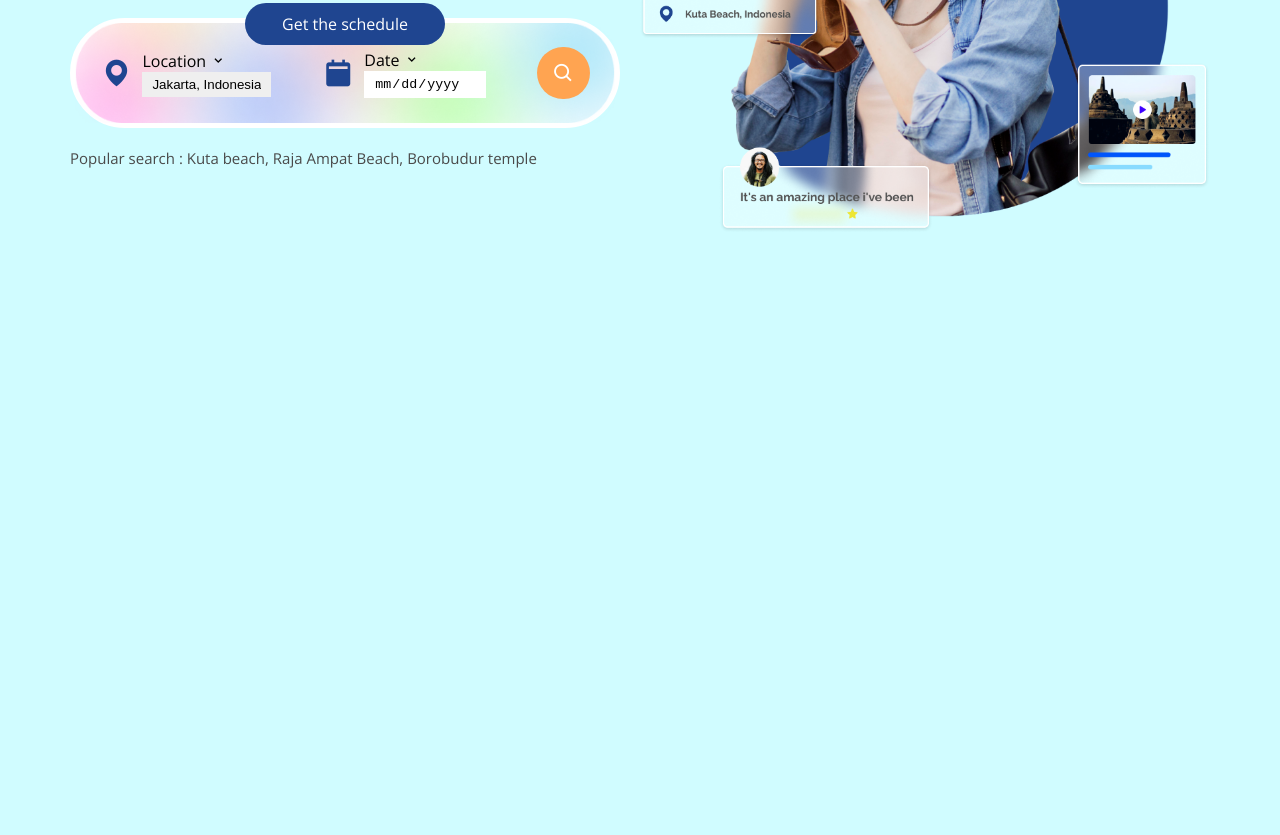
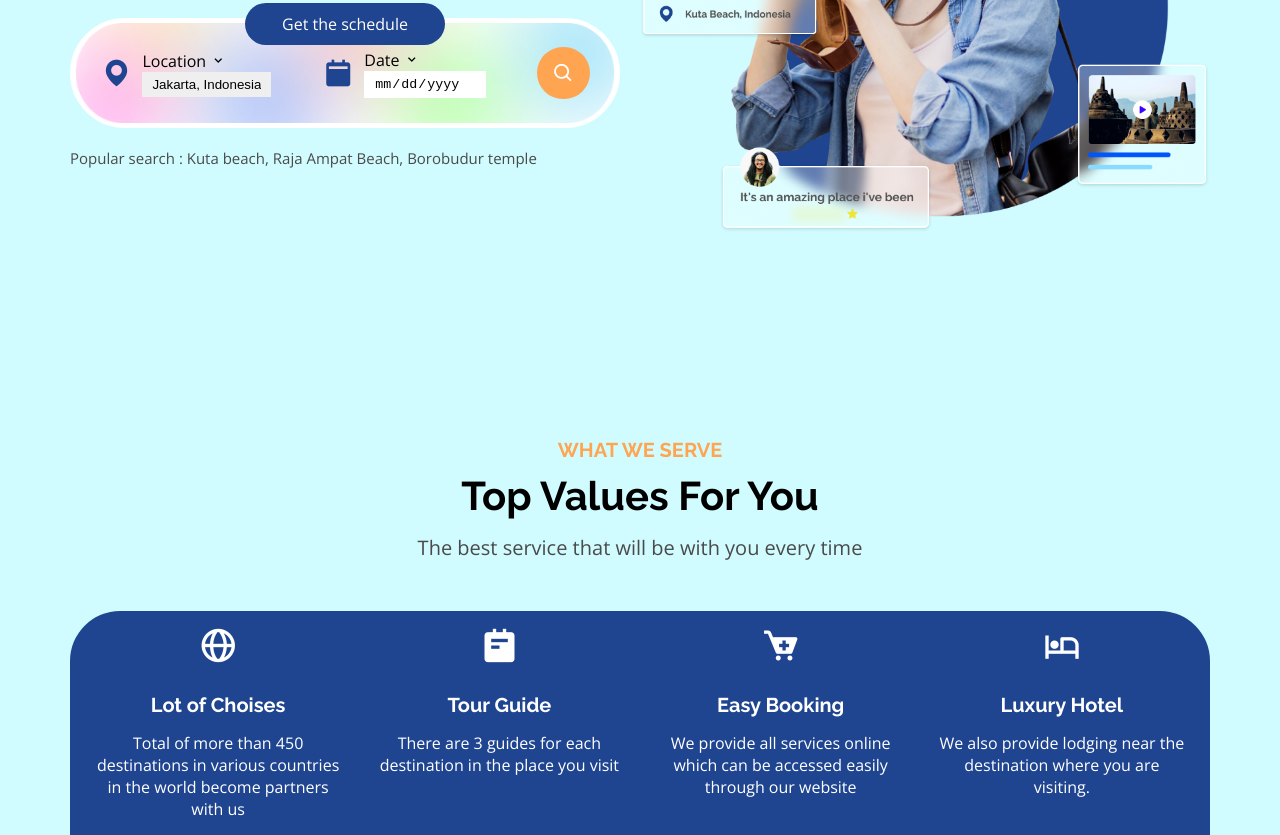
Before and after one commit to andite17/belajar-slicing, a plain HTML site: page Traveltour-UI Creative Studio/index.html in a window 1280 px wide. Shown: the part 451-1286 px from the top of the page. Before the commit the page ends 800 px from the top, so only its background shows below. Drawn offline with nearby package versions, Linux system fonts and the light colour scheme.

Commit message:
service section

```diff
--- a/Traveltour-UI Creative Studio/index.html
+++ b/Traveltour-UI Creative Studio/index.html
@@ -85,6 +85,50 @@
             </div>
         </div>
     </section>
+
+    <section class="service">
+        <div class="container service-wrapper">
+            <div class="row1">
+                <p class="label-service">WHAT WE SERVE</p>
+                <h1 class="heading-service">Top Values For You</h1>
+                <p class="subheading-service">The best service that will be with you every time</p>
+            </div>
+            <div class="row2">
+                <div class="box-service">
+                    <i class='bx bx-globe' ></i>
+                    <h3>Lot of Choises</h3>
+                    <p>Total of more than 450 destinations in various countries in the world become partners with us</p>
+                    <div class="btn-learn">
+                        <a href="">Learn more</a>
+                    </div>
+                </div>
+                <div class="box-service">
+                    <i class='bx bxs-notepad' ></i>
+                    <h3>Tour Guide</h3>
+                    <p>There are 3 guides for each destination in the place you visit</p>
+                    <div class="btn-learn">
+                        <a href="">Learn more</a>
+                    </div>
+                </div>
+                <div class="box-service">
+                    <i class='bx bxs-cart-add' ></i>
+                    <h3>Easy Booking</h3>
+                    <p>We provide all services online which can be accessed easily through our website</p>
+                    <div class="btn-learn">
+                        <a href="">Learn more</a>
+                    </div>
+                </div>
+                <div class="box-service">
+                    <i class='bx bx-hotel' ></i>
+                    <h3>Luxury Hotel</h3>
+                    <p>We also provide lodging near the destination where you are visiting.</p>
+                    <div class="btn-learn">
+                        <a href="">Learn more</a>
+                    </div>
+                </div>
+            </div>
+        </div>
+    </section>
     <script src="app.js"></script>
 </body>
 </html>
--- a/Traveltour-UI Creative Studio/style.css
+++ b/Traveltour-UI Creative Studio/style.css
@@ -313,3 +313,87 @@ section {
   width: 100%;
 }
 /* ============ End Home ======================= */
+
+/* Service Section */
+.service-wrapper {
+  /* background-color: #ffa451; */
+  margin: auto;
+}
+.row1 {
+  text-align: center;
+}
+.label-service {
+  font-size: 20px;
+  font-family: var(--heading-font);
+  font-weight: 700;
+  color: var(--second-color);
+  margin-bottom: 10px;
+}
+.heading-service {
+  font-size: 40px;
+  font-weight: 700;
+  font-family: var(--heading-font);
+  margin-bottom: 15px;
+}
+.subheading-service {
+  font-size: 20px;
+  font-family: var(--main-font);
+  color: #4a4a4a;
+}
+.row2 {
+  background-color: var(--main-color);
+  color: white;
+  display: flex;
+  justify-content: center;
+  flex-wrap: wrap;
+  gap: 5px;
+  border-radius: 50px 50px 0 0;
+  padding: 0 10px;
+  margin-top: 50px;
+}
+.box-service {
+  max-width: 300px;
+  position: relative;
+  padding: 15px;
+  flex: 1;
+  text-align: center;
+}
+.box-service i {
+  font-size: 2.5rem;
+}
+.box-service h3 {
+  font-size: 20px;
+  font-family: var(--heading-font);
+  font-weight: 700;
+  margin-top: 25px;
+  margin-bottom: 15px;
+}
+.box-service p {
+  /* font-size: 18px; */
+  /* font-weight: 400; */
+  /* font-family: var(--main-font); */
+}
+.btn-learn {
+  width: 100%;
+  height: 120%;
+  position: absolute;
+  bottom: 0;
+  left: 0;
+  display: flex;
+  justify-content: center;
+  align-items: center;
+  color: white;
+  border-radius: 50px 50px 0 0;
+  background-color: orange;
+  clip-path: polygon(0 100%, 100% 100%, 100% 100%, 0% 100%);
+  transition: 0.4s ease-in-out;
+}
+
+.box-service:hover .btn-learn {
+  clip-path: polygon(0 100%, 100% 100%, 100% 0, 0 0);
+  transition: 0.4s ease-in-out;
+}
+.btn-learn a {
+  color: #fff;
+}
+/* =========== End Service ================= */
```
Also changed, not shown: 1 other file.
